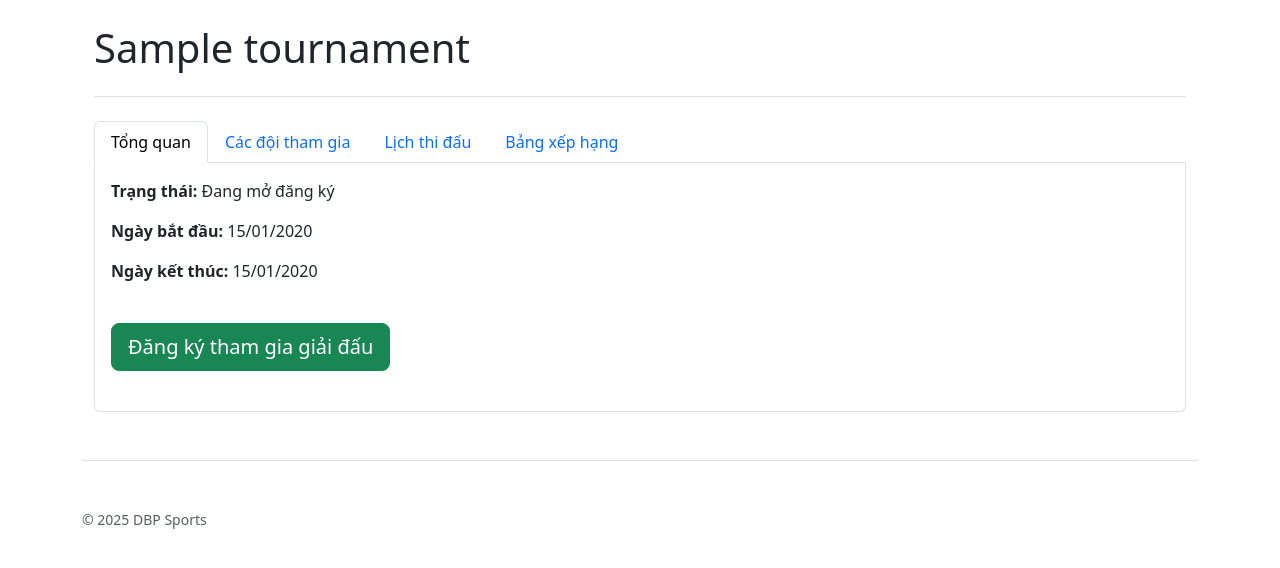
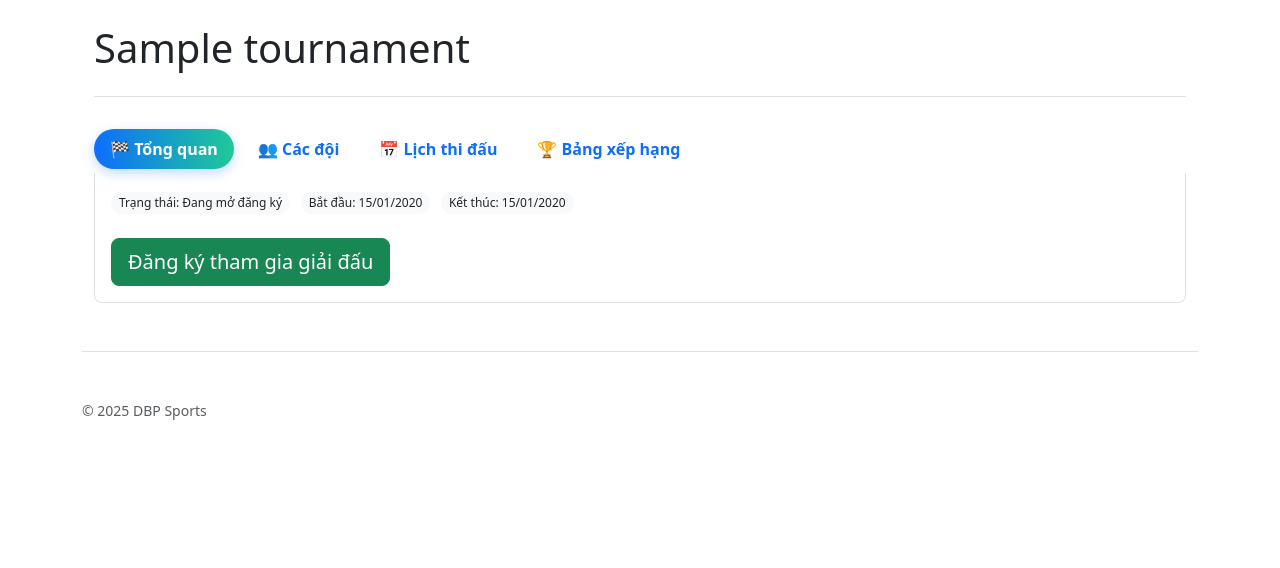
Before and after one commit to dbpsportsvn-glitch/dbpsports, a Django app: page /tournament/1/ in a window 1280 px wide. Shown: the part 56-624 px from the top of the page. Run offline with Django 5.2, Linux system fonts and the light colour scheme; tables that the repository leaves empty hold one stand-in row (values such as "Sample post").

Commit message:
gpt nang cap giao dien

```diff
--- a/backend/templates/base.html
+++ b/backend/templates/base.html
@@ -7,6 +7,21 @@
     <title>{% block title %}DBP Sports{% endblock %}</title>
     <link href="https://cdn.jsdelivr.net/npm/bootstrap@5.3.3/dist/css/bootstrap.min.css" rel="stylesheet">
     <link rel="stylesheet" href="{% static 'css/custom.css' %}">
+
+    <style id="tournament-tabs-css">
+    .sticky-tabs{position:sticky;top:56px;z-index:1020;background:var(--bs-body-bg);padding:.5rem 0 .25rem}
+    .tour-tabs .nav-link{border-radius:9999px;font-weight:600;padding:.5rem 1rem}
+    .tour-tabs .nav-link:hover{background:var(--bs-light)}
+    .tour-tabs .nav-link.active{
+        color:#fff;background:linear-gradient(90deg,#0d6efd,#20c997);
+        box-shadow:0 .25rem .75rem rgba(13,110,253,.25)
+    }
+    .tab-pane.card-pane{border:1px solid var(--bs-border-color);border-top:0;border-radius:0 0 .5rem .5rem;padding:1rem}
+    .section-title{font-weight:700}
+    .table thead th{position:sticky;top:0;background:var(--bs-body-bg);z-index:1}
+    .table-hover tbody tr:hover{background:var(--bs-light)}
+    .chip{display:inline-block;padding:.15rem .5rem;border-radius:9999px;background:var(--bs-light);font-size:.75rem}
+    </style>
 </head>
 <body>
     <div class="container">
--- a/backend/tournaments/templates/tournaments/tournament_detail.html
+++ b/backend/tournaments/templates/tournaments/tournament_detail.html
@@ -8,63 +8,80 @@
     <h1>{{ tournament.name }}</h1>
   </div>
 
-    <ul class="nav nav-tabs" id="tournamentTab" role="tablist">
+  <style>
+    .sticky-tabs{position:sticky;top:56px;z-index:1020;background:var(--bs-body-bg);padding:.5rem 0 .25rem}
+    .tour-tabs .nav-link{border-radius:9999px;font-weight:600;padding:.5rem 1rem}
+    .tour-tabs .nav-link:hover{background:var(--bs-light)}
+    .tour-tabs .nav-link.active{color:#fff;background:linear-gradient(90deg,#0d6efd,#20c997);box-shadow:0 .25rem .75rem rgba(13,110,253,.25)}
+    .tab-pane.card-pane{border:1px solid var(--bs-border-color);border-top:0;border-radius:0 0 .5rem .5rem;padding:1rem}
+    .section-title{font-weight:700}
+    .table thead th{position:sticky;top:0;background:var(--bs-body-bg);z-index:1}
+    .table-hover tbody tr:hover{background:var(--bs-light)}
+    .chip{display:inline-block;padding:.15rem .5rem;border-radius:9999px;background:var(--bs-light);font-size:.75rem;margin-right:.4rem}
+  </style>
+
+  <div class="sticky-tabs">
+    <ul class="nav nav-pills gap-2 tour-tabs" id="tournamentTab" role="tablist">
       <li class="nav-item" role="presentation">
-            <button class="nav-link active" id="overview-tab" data-bs-toggle="tab" data-bs-target="#overview" type="button" role="tab">Tổng quan</button>
+        <button class="nav-link active" id="overview-tab" data-bs-toggle="tab" data-bs-target="#overview" type="button" role="tab">🏁 Tổng quan</button>
       </li>
       <li class="nav-item" role="presentation">
-            <button class="nav-link" id="teams-tab" data-bs-toggle="tab" data-bs-target="#teams" type="button" role="tab">Các đội tham gia</button>
+        <button class="nav-link" id="teams-tab" data-bs-toggle="tab" data-bs-target="#teams" type="button" role="tab">👥 Các đội</button>
       </li>
       <li class="nav-item" role="presentation">
-            <button class="nav-link" id="schedule-tab" data-bs-toggle="tab" data-bs-target="#schedule" type="button" role="tab">Lịch thi đấu</button>
+        <button class="nav-link" id="schedule-tab" data-bs-toggle="tab" data-bs-target="#schedule" type="button" role="tab">📅 Lịch thi đấu</button>
       </li>
       <li class="nav-item" role="presentation">
-            <button class="nav-link" id="standings-tab" data-bs-toggle="tab" data-bs-target="#standings" type="button" role="tab">Bảng xếp hạng</button>
+        <button class="nav-link" id="standings-tab" data-bs-toggle="tab" data-bs-target="#standings" type="button" role="tab">🏆 Bảng xếp hạng</button>
       </li>
     </ul>
+  </div>
 
   <div class="tab-content" id="tournamentTabContent">
-        <div class="tab-pane fade show active p-3 border border-top-0 rounded-bottom" id="overview" role="tabpanel">
-            <p><strong>Trạng thái:</strong> {{ tournament.get_status_display }}</p>
-            <p><strong>Ngày bắt đầu:</strong> {{ tournament.start_date|date:"d/m/Y" }}</p>
-            <p><strong>Ngày kết thúc:</strong> {{ tournament.end_date|date:"d/m/Y" }}</p>
-
+    <!-- Tổng quan -->
+    <div class="tab-pane fade show active card-pane" id="overview" role="tabpanel">
+      <p>
+        <span class="chip">Trạng thái: {{ tournament.get_status_display }}</span>
+        <span class="chip">Bắt đầu: {{ tournament.start_date|date:"d/m/Y" }}</span>
+        <span class="chip">Kết thúc: {{ tournament.end_date|date:"d/m/Y" }}</span>
+      </p>
       {% if tournament.status == 'REGISTRATION_OPEN' %}
-                <a href="{% url 'create_team' tournament_pk=tournament.pk %}" class="btn btn-success btn-lg my-4">Đăng ký tham gia giải đấu</a>
+        <a href="{% url 'create_team' tournament_pk=tournament.pk %}" class="btn btn-success btn-lg mt-2">Đăng ký tham gia giải đấu</a>
       {% else %}
-                <p class="text-muted my-4">Giai đoạn đăng ký đã kết thúc.</p>
+        <p class="text-muted mt-2">Giai đoạn đăng ký đã kết thúc.</p>
       {% endif %}
     </div>
 
-        <div class="tab-pane fade p-3 border border-top-0 rounded-bottom" id="teams" role="tabpanel">
+    <!-- Các đội -->
+    <div class="tab-pane fade card-pane" id="teams" role="tabpanel">
       {% for group in tournament.groups.all %}
-                <h4 class="mt-3">{{ group.name }}</h4>
-                <div class="row">
+        <h5 class="section-title mt-2">{{ group.name }}</h5>
+        <div class="row row-cols-1 row-cols-md-3 g-3">
           {% for team in group.teams.all %}
-                        <div class="col-md-4 mb-3">
-                            <div class="card">
+            <div class="col">
+              <div class="card h-100 shadow-sm">
                 <div class="card-body">
-                                    <h5 class="card-title">{{ team.name }}</h5>
-                                    <a href="{% url 'team_detail' pk=team.pk %}" class="btn btn-secondary btn-sm">Xem chi tiết đội</a>
+                  <h6 class="card-title mb-1">{{ team.name }}</h6>
+                  <a href="{% url 'team_detail' pk=team.pk %}" class="btn btn-outline-primary btn-sm">Xem đội</a>
                 </div>
               </div>
             </div>
           {% empty %}
-                        <div class="col"><p>Chưa có đội nào trong bảng này.</p></div>
+            <div class="col"><p class="text-muted">Chưa có đội.</p></div>
           {% endfor %}
         </div>
       {% empty %}
-                <p>Chưa có bảng đấu nào được tạo cho giải này.</p>
+        <p class="text-muted">Chưa có bảng đấu nào được tạo cho giải này.</p>
       {% endfor %}
     </div>
 
-        <div class="tab-pane fade p-3 border border-top-0 rounded-bottom" id="schedule" role="tabpanel">
+    <!-- Lịch thi đấu -->
+    <div class="tab-pane fade card-pane" id="schedule" role="tabpanel">
       {% with all_matches=tournament.matches.all %}
-            {# --- Vòng Bảng: tách theo từng bảng --- #}
         {% for g in tournament.groups.all %}
           <h5 class="mt-3">{{ g.name }}</h5>
           <div class="table-responsive">
-                <table class="table table-striped align-middle">
+            <table class="table table-striped table-hover align-middle">
               <thead>
                 <tr>
                   <th style="width:16%">Thời gian</th>
@@ -97,10 +114,9 @@
           <p>Chưa có bảng đấu nào.</p>
         {% endfor %}
 
-            {# --- Vòng loại trực tiếp --- #}
         <h5 class="mt-4">Vòng Loại trực tiếp</h5>
         <div class="table-responsive">
-                <table class="table table-striped align-middle">
+          <table class="table table-striped table-hover align-middle">
             <thead>
               <tr>
                 <th style="width:16%">Thời gian</th>
@@ -112,7 +128,6 @@
               </tr>
             </thead>
             <tbody>
-                    {% with ko=all_matches|dictsort:"match_time" %}
               {% for m in all_matches %}
                 {% if m.match_round == 'KNOCKOUT' %}
                   <tr>
@@ -127,16 +142,33 @@
               {% empty %}
                 <tr><td colspan="6">Chưa có trận.</td></tr>
               {% endfor %}
-                    {% endwith %}
             </tbody>
           </table>
         </div>
       {% endwith %}
     </div>
 
-        <div class="tab-pane fade p-3 border border-top-0 rounded-bottom" id="standings" role="tabpanel">
+    <!-- BXH -->
+    <div class="tab-pane fade card-pane" id="standings" role="tabpanel">
       {% include 'tournaments/partials/standings_table.html' %}
     </div>
   </div>
 </div>
+
+<script>
+document.addEventListener('DOMContentLoaded', function () {
+  const tabEls = document.querySelectorAll('#tournamentTab [data-bs-toggle="tab"]');
+  tabEls.forEach(function (el) {
+    el.addEventListener('shown.bs.tab', function (e) {
+      const target = e.target.getAttribute('data-bs-target');
+      history.replaceState(null, '', target);
+    });
+  });
+  const hash = window.location.hash;
+  if (hash) {
+    const trigger = document.querySelector('#tournamentTab [data-bs-target="' + hash + '"]');
+    if (trigger) new bootstrap.Tab(trigger).show();
+  }
+});
+</script>
 {% endblock %}
```
Lines whose indentation alone changed are shown as unchanged.
